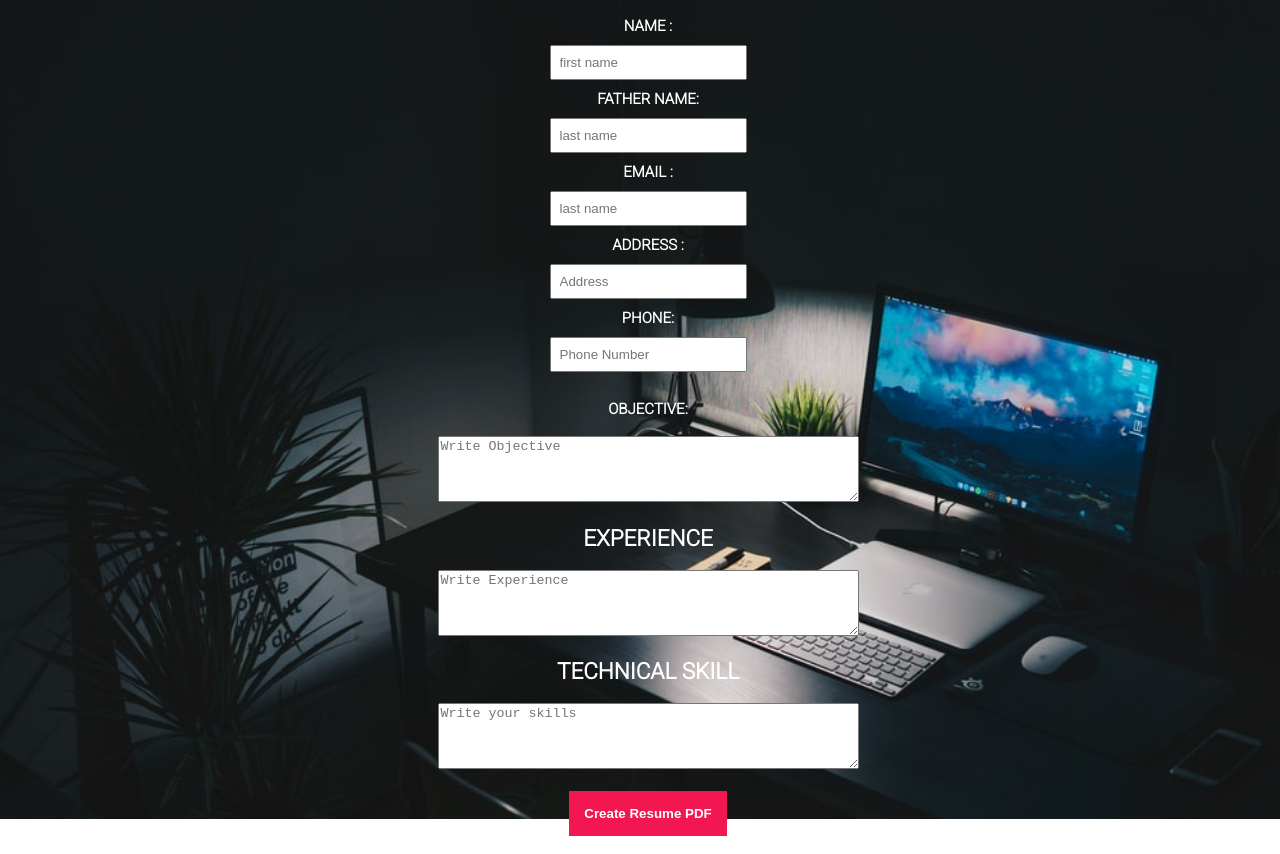
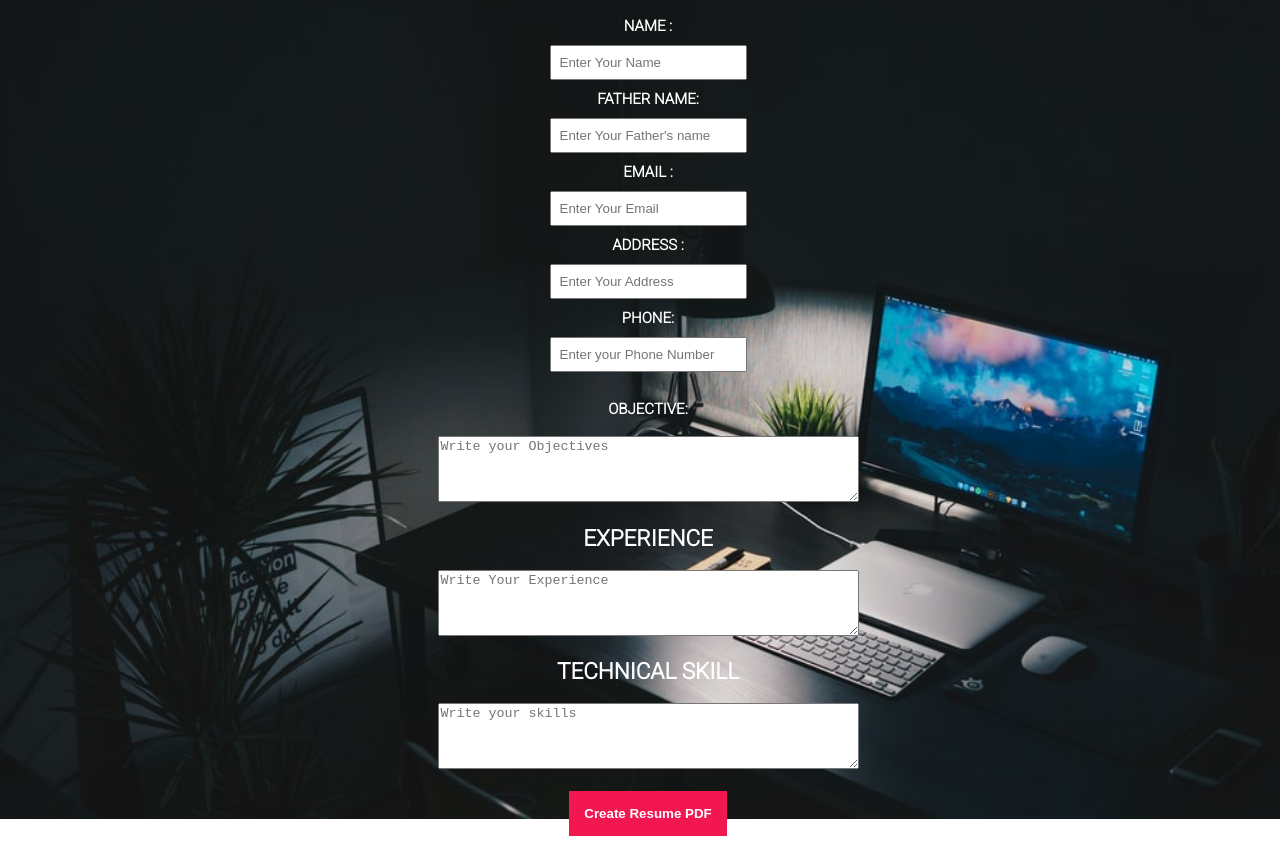
Before and after one commit to saurav12797/DA-3, a plain HTML site: page 7.html in a window 1280 px wide. Shown: the part 58-912 px from the top of the page. Drawn offline with Linux system fonts and the light colour scheme.

Commit message:
2nd commit

```diff
--- a/7.html
+++ b/7.html
@@ -57,19 +57,19 @@
       <div class="personalInfo" id="perso">
 
        <label><b>NAME : </b></label><br>
-       <input type="text" class="p_input" id="fi_name" placeholder="first name" required><br>
+       <input type="text" class="p_input" id="fi_name" placeholder="Enter Your Name" required><br>
 
        <label><b>FATHER NAME: </b></label><br>
-       <input type="text" class="p_input" id="f_name" placeholder="last name" required><br>
+       <input type="text" class="p_input" id="f_name" placeholder="Enter Your Father's name" required><br>
        <label><b>EMAIL :  </b></label><br>
-       <input type="email" class="p_input" id="email" placeholder="last name" required><br>
+       <input type="email" class="p_input" id="email" placeholder="Enter Your Email" required><br>
        <label><b>ADDRESS :  </b></label><br>
-       <input type="text" class="p_input" id="address" placeholder="Address" required><br>
+       <input type="text" class="p_input" id="address" placeholder="Enter Your Address" required><br>
 
        <label><b>PHONE:  </b></label><br>
-       <input type="text" class="p_input" id="phone" placeholder="Phone Number" required><br><BR>
+       <input type="text" class="p_input" id="phone" placeholder="Enter your Phone Number" required><br><BR>
        <label><b>OBJECTIVE:  </b></label><br><BR>
-       <textarea rows="4" cols="50"  class="p_input" id="object" placeholder="Write Objective" required></textarea><BR>
+       <textarea rows="4" cols="50"  class="p_input" id="object" placeholder="Write your Objectives " required></textarea><BR>
 
 
 
@@ -77,7 +77,7 @@
 
 
 <h2>EXPERIENCE</h2>
-<textarea rows="4" cols="50" id="expert" placeholder="Write Experience"></textarea>
+<textarea rows="4" cols="50" id="expert" placeholder="Write Your Experience"></textarea>
 
 <h2>TECHNICAL SKILL</h2>
 <textarea rows="4" cols="50" id="skill" placeholder="Write your skills"></textarea><br><br>
@@ -115,7 +115,7 @@
 
 
 
-    doc.save("text.pdf");
+    doc.save("myresume.pdf");
 
     }
 
```
Also changed, not shown: 1.html (+1 -1 lines), index.html (+2 -0 lines), 2 other files.
